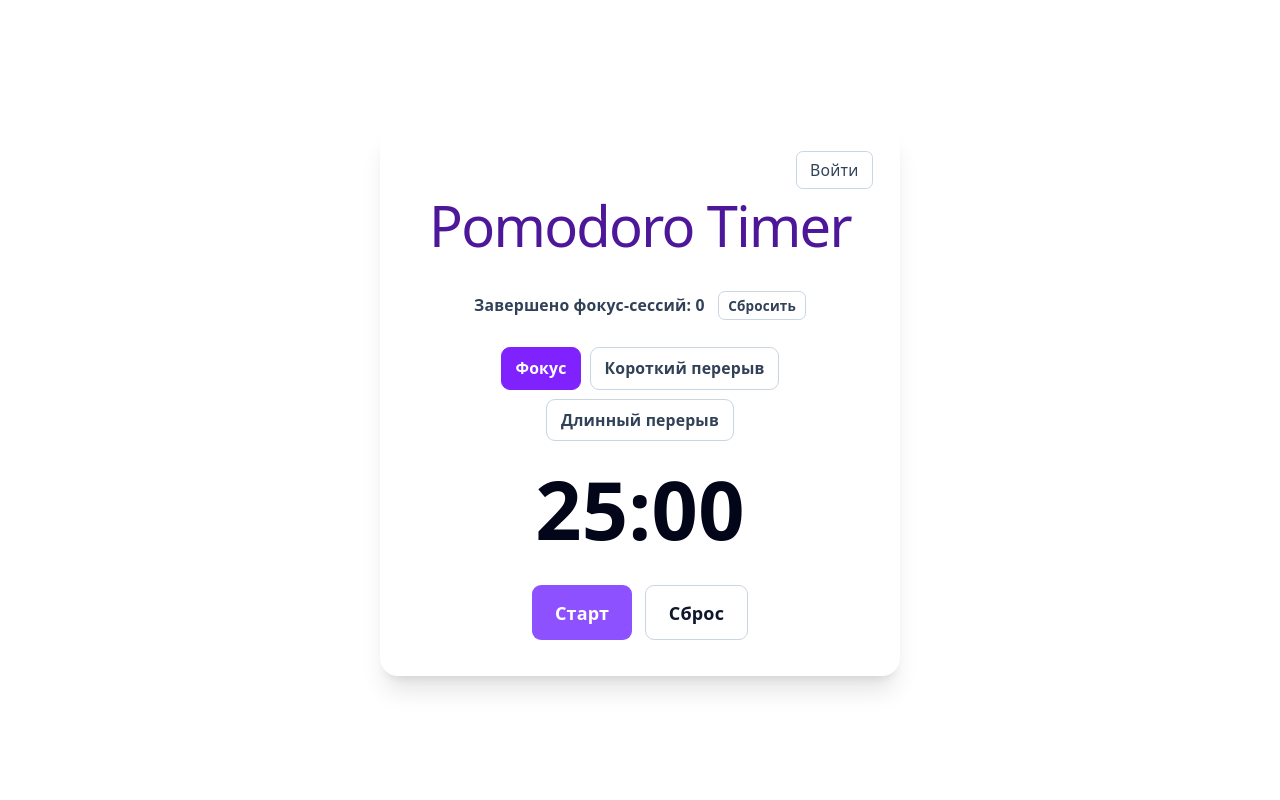
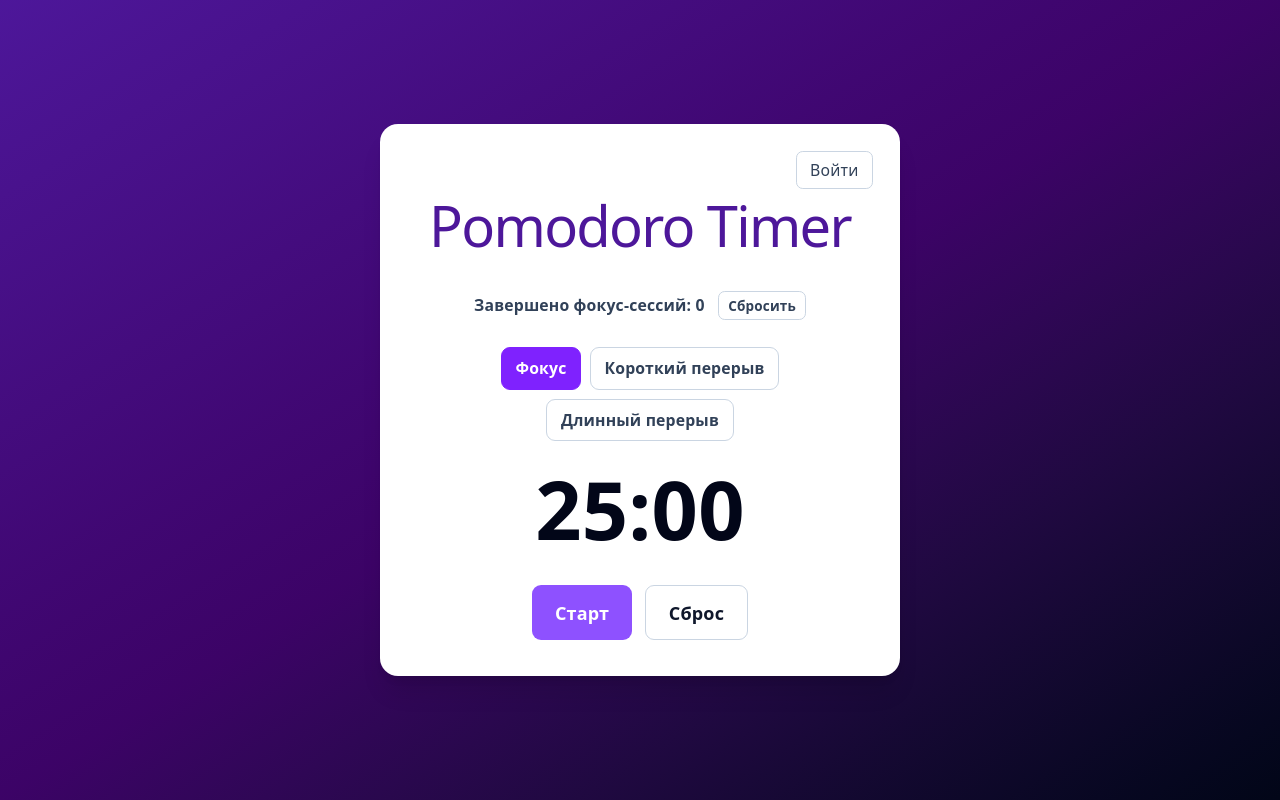
Before and after one commit to anna2025-collab/pomodoro, a Vue app in the folder frontend/: page / in a window 1280 px wide. Built offline with nearby package versions, Linux system fonts and the light colour scheme.

Commit message:
Revert "..."
This reverts commit 31fa5850a7f6d93d78aacc20b468154e5315565e.

```diff
--- a/frontend/src/pages/TimerView.vue
+++ b/frontend/src/pages/TimerView.vue
@@ -418,9 +418,8 @@ const resetLocalStats = () => {
 
 <template>
   <main
-      class="relative flex min-h-screen w-full flex-col items-center justify-center gap-6 p-6 pb-
-  24 transition-colors duration-500 lg:flex-row"
-
+      class="flex min-h-screen w-full flex-col items-center justify-center gap-6 p-6 transition-colors duration-500 lg:flex-row"
+      :class="pageBackgroundClass"
   >
     <section class="relative w-full max-w-[520px] rounded-2xl bg-white p-8 text-center shadow-xl">
       <button
@@ -610,11 +609,5 @@ const resetLocalStats = () => {
         </div>
       </div>
     </aside>
-    <div class="absolute bottom-8 left-1/2 w-full max-w-md -translate-x-1/2 px-4">
-      <div class="rounded-full border border-white px-12 py-2 text-center text-sm font-
-        semibold text-white">
-        by Anna Kuznetsova
-      </div>
-    </div>
   </main>
 </template>
```
Also changed, not shown: 1 other file (tests, documents, lock files or other folders).
